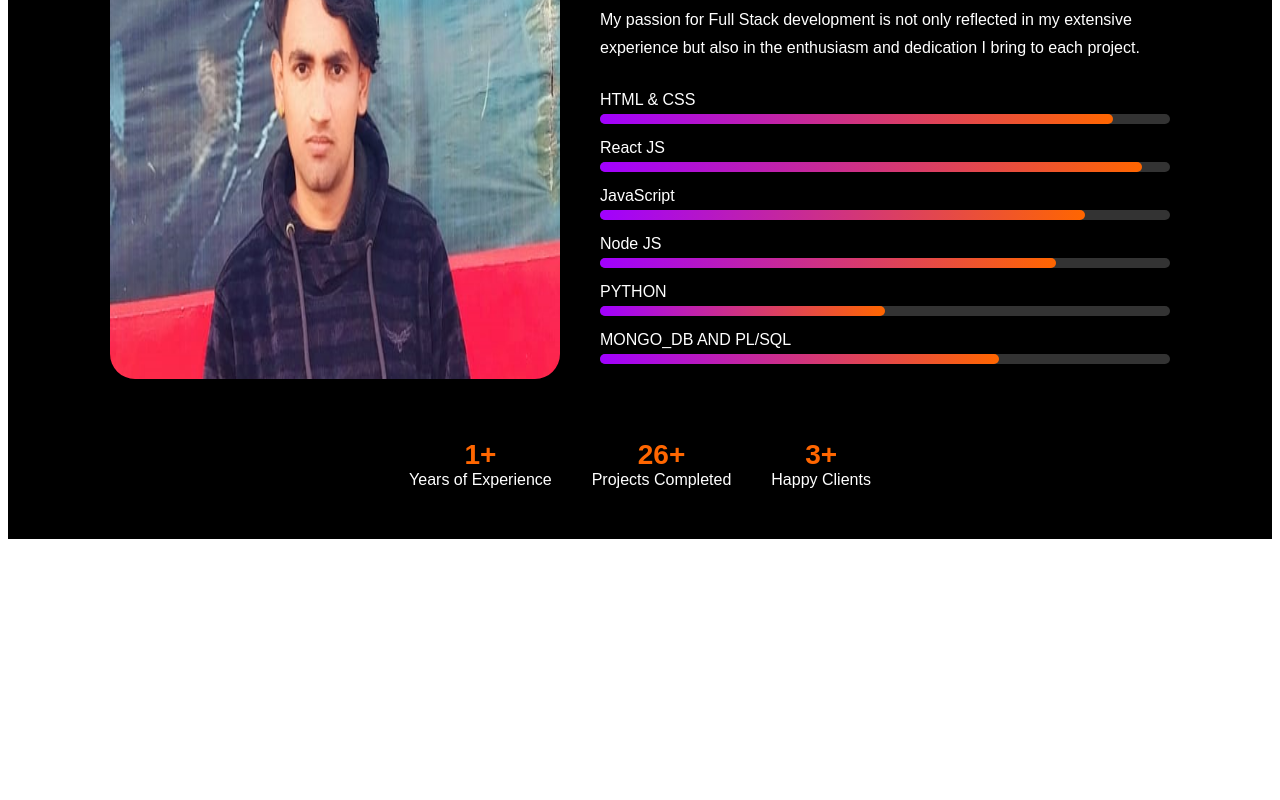
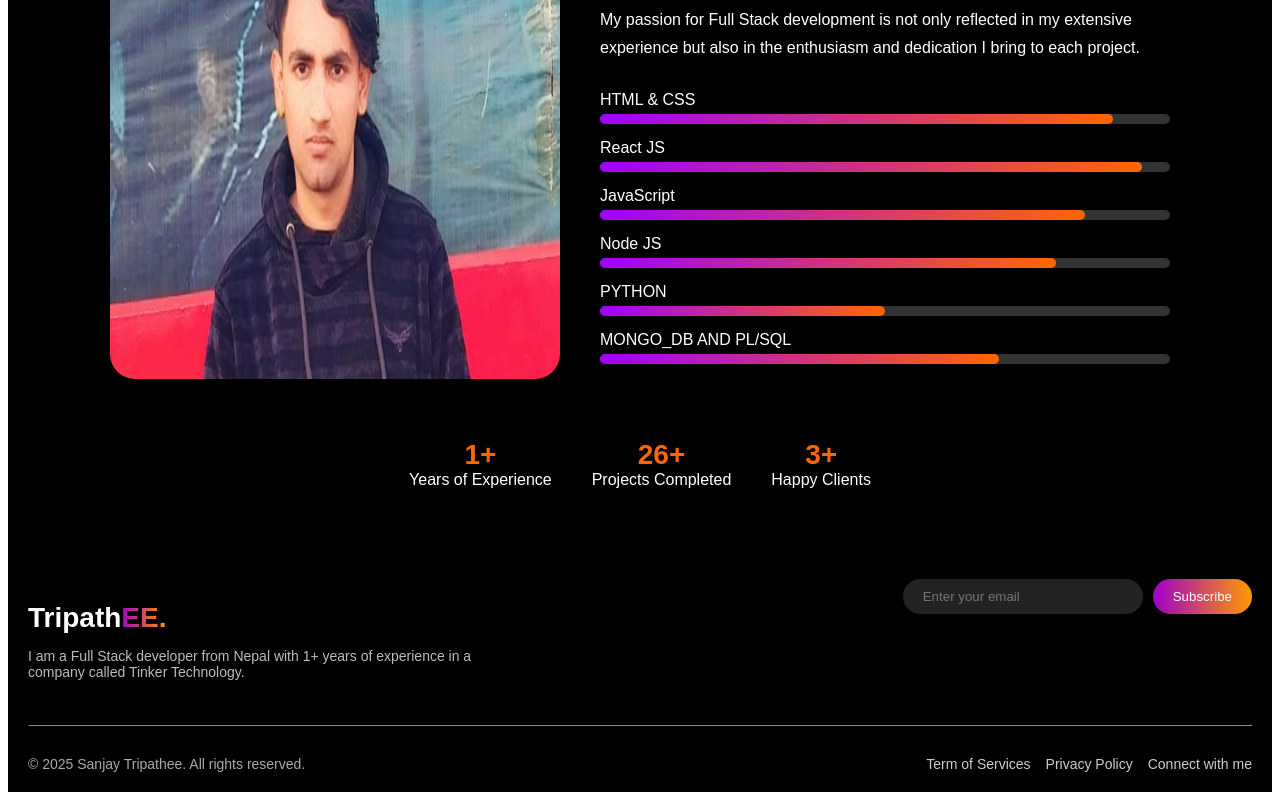
Before and after one commit to SanjayTripathee/portfolio, a React (Vite) app: page /about in a window 1280 px wide. Shown: the part 360-1160 px from the top of the page. Before the commit the page ends 907 px from the top, so only its background shows below. Built offline with nearby package versions, Linux system fonts and the light colour scheme.

Commit message:
putting footer in other section

```diff
--- a/src/components/About.jsx
+++ b/src/components/About.jsx
@@ -1,8 +1,10 @@
 import React from 'react';
 import './CSS/about.css';
+import Footer from './Footer';
 
 const About = () => (
-  <section className="about-section">
+  <>
+    <section className="about-section">
     <h2 className="about-heading">
       About <span className="highlighted-text">me</span>
     </h2>
@@ -68,6 +70,9 @@ const About = () => (
       <div className="stat"><span className="number">3+</span><br />Happy Clients</div>
     </div>
   </section>
+  <Footer/>
+  </>
+
 );
 
 export default About;
```
Also changed, not shown: 1 other file (tests, documents, lock files or other folders).
